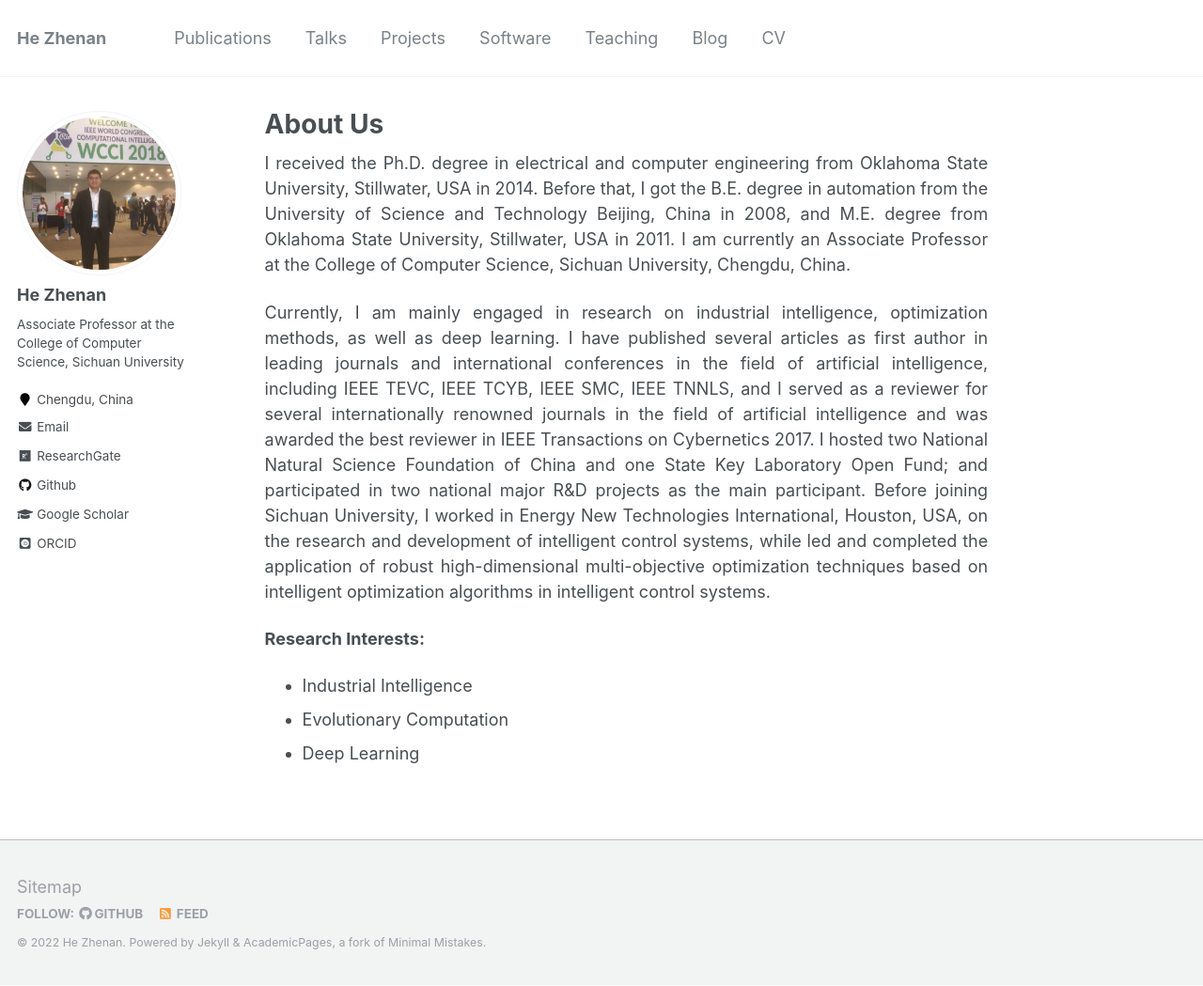
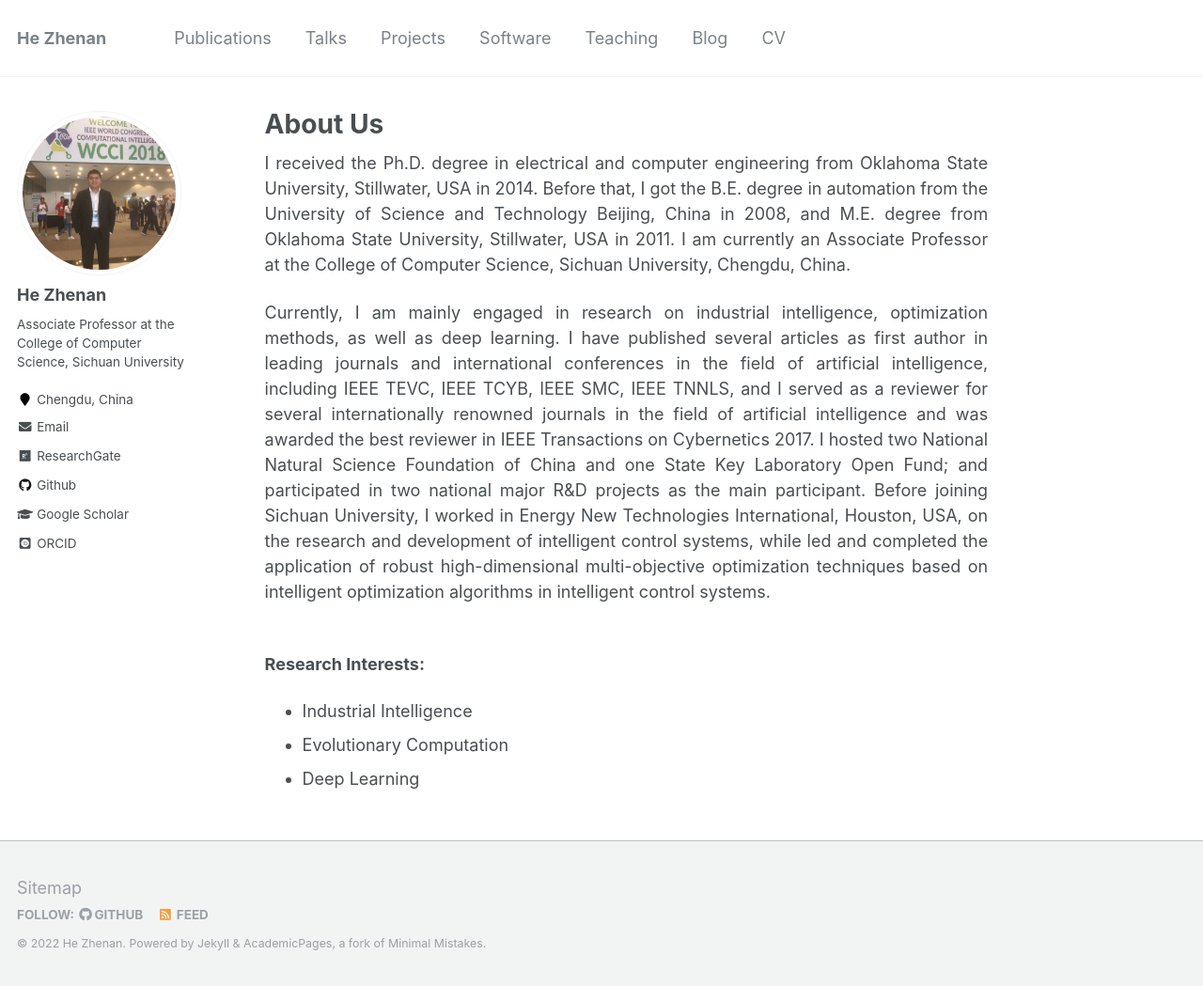
Before and after one commit to JianmingChen121/KaminZZZ.github.io, a Jekyll site: the page built from _pages/about.md, in a window 1280 px wide and 1049 px high. Shown: the whole window at 94% size. Built offline with Jekyll 4.4.1, drawn with Linux system fonts in a browser that asks for light colours; some web fonts are replaced.

Commit message:
Update about.md

```diff
--- a/_pages/about.md
+++ b/_pages/about.md
@@ -15,8 +15,8 @@ I received the Ph.D. degree in electrical and computer engineering from Oklahoma
 <p style="text-align:justify;">
 Currently, I am mainly engaged in research on industrial intelligence, optimization methods, as well as deep learning. I have published several articles as first author in leading journals and international conferences in the field of artificial intelligence, including IEEE TEVC, IEEE TCYB, IEEE SMC, IEEE TNNLS, and I served as a reviewer for several internationally renowned journals in the field of artificial intelligence and was awarded the best reviewer in IEEE Transactions on Cybernetics 2017. I hosted two National Natural Science Foundation of China and one State Key Laboratory Open Fund; and participated in two national major R&D projects as the main participant. Before joining Sichuan University, I worked in Energy New Technologies International, Houston, USA, on the research and development of intelligent control systems, while led and completed the application of robust high-dimensional multi-objective optimization techniques based on intelligent optimization algorithms in intelligent control systems.
 </p>
-
-<b>Research Interests:</b>
+<br/>
+**Research Interests:**
 * Industrial Intelligence
 * Evolutionary Computation
 * Deep Learning
```
